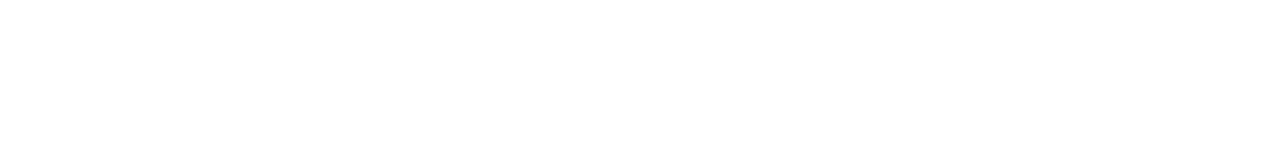
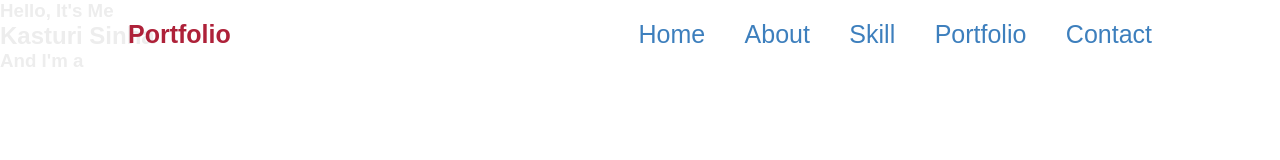
Before and after one commit to Marvelollama/Portfolio-Website, a plain HTML site: page index.html in a window 1280 px wide. Drawn offline with Linux system fonts and the light colour scheme.

Commit message:
updated css

```diff
--- a/index.html
+++ b/index.html
@@ -5,8 +5,29 @@
         <meta http-equiv="X-UA-Compatible" content="IE-edge">
         <meta name="viewport" content=""width-device-width, initial-scale-1.0">
         <title>Portfolio Website</title>
+        <link rel="stylesheet" href="stylesheet.css">
     </head>
     <body>
+        <header class="header">
+            <a href="#" class="logo">Portfolio</a>
+
+            <nav class="navbar">
+                <a href="#" >Home</a>
+                <a href="#" >About</a>
+                <a href="#" >Skill</a>
+                <a href="#" >Portfolio</a>
+                <a href="#" >Contact</a>
+            </nav>
+        </header>
+
+        <section class="home">
+            <div class=""home-content">
+                <h3>Hello, It's Me</h3>
+                <h1>Kasturi Sinha</h1>
+                <h3>And I'm a </h3>
+
+            </div>
+        </section>
 
     </body>
 </html>
--- /dev/null
+++ b/stylesheet.css
@@ -0,0 +1,48 @@
+*
+{
+    margin: 0;
+    padding: 0;
+    box-sizing: border-box;
+    font-family: 'poppins', sans-serif;
+
+}
+body
+{
+    color: #ededed;
+}
+.header
+{
+    position: fixed;
+    top: 0;
+    left: 0;
+    width: 100%;
+    padding: 20px 10%;
+    background: transparent;
+    display: flex;
+    justify-content: space-between;
+    align-items: center;
+    z-index: 100;
+}
+.logo
+{
+   position: relative;
+   font-size: 25px;
+   color: rgb(174, 33, 57);
+   text-decoration: none;
+   font-weight: 600;
+
+}
+
+.navbar a {
+    display: inline-block;
+    font-size: 25px;
+    color: rgb(61, 127, 189);
+    text-decoration: none;
+    font-weight: 500;
+    margin-left: 35px;
+    transition: .3s;
+}
+
+.navbar a:hover{
+    color: purple;
+}
```
Also changed, not shown: style.css (deleted), 1 other file.
